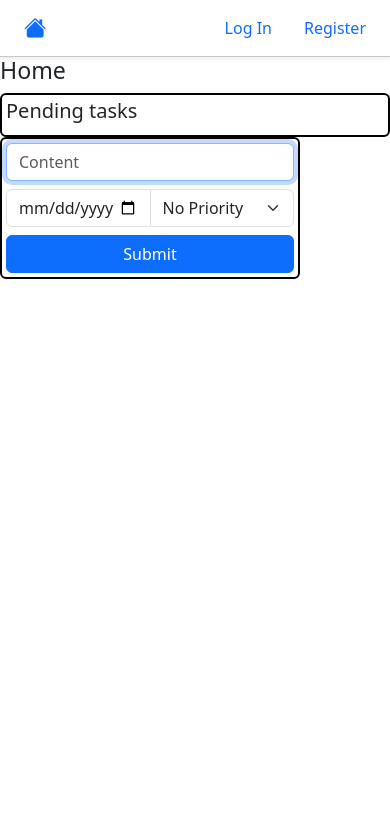
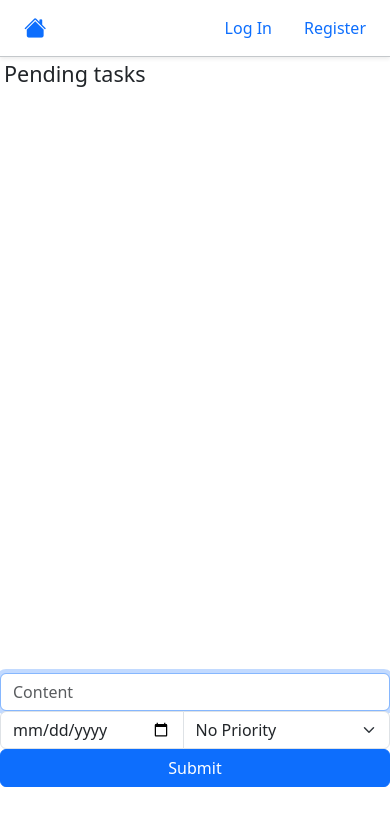
Before and after one commit to itsntme1/to-do-list-app, a Flask app: template templates/index.html in a window 390 px wide. Shown: the top 826 px of the page. Run offline with Flask 3, Linux system fonts and the light colour scheme; the template is opened without the code that fills it, so the values that code supplies are empty; some libraries are stand-ins or nearby versions.

Commit message:
feature: responsive add_box; removed borders

```diff
--- a/static/style.css
+++ b/static/style.css
@@ -10,7 +10,3 @@ a:not(.active).nav-link:hover{
 form {
     width: 300px;
 }
-
-#add_box{
-    width: 300px;
-}
--- a/templates/index.html
+++ b/templates/index.html
@@ -1,10 +1,8 @@
 {% extends 'layout.html' %}
 
 {% block body %}
-    <h3>Home</h3>
-
-    <div class="border border-black border-2 rounded p-1" id="pending_tasks">
-        <h5>Pending tasks</h5>
+    <div class="p-1" id="pending_tasks">
+        <h4>Pending tasks</h4>
         <form action="/" method="post">
             <ul class="list-group">
                 {% for task in tasks %}
@@ -19,20 +17,26 @@
         </form>
     </div>
 
-    <div class="border border-black border-2 rounded p-1" id="add_box">
+    <div class="container position-absolute bottom-0 start-50 translate-middle w-100" id="add_box">
         <form action="/" method="post" class="w-auto">
-            <div>
-                <input class="form-control" type="text" name="content" placeholder="Content" required autocomplete="off" autofocus>
-                <div class="d-flex flex-wrap input-group mt-2">
-                    <input type="date" class="form-control w-50" name="date">
-                    <select class="form-select w-50" name="priority">
-                        <option selected disabled>No Priority</option>
-                        <option value="1">Priority 1</option>
-                        <option value="2">Priority 2</option>
-                        <option value="3">Priority 3</option>
-                    </select>
+            <div class="row">
+                <div class="col-12 col-md-5 p-0 pe-md-2">
+                    <input class="form-control w-100" type="text" name="content" placeholder="Content" required autocomplete="off" autofocus>
                 </div>
-                <button class="btn btn-primary w-100 mt-2" type="submit">Submit</button>
+                <div class="col-12 col-md-5 p-0 pe-md-2">
+                    <div class="input-group w-100">
+                        <input type="date" class="form-control" name="date">
+                        <select class="form-select" name="priority">
+                            <option selected disabled>No Priority</option>
+                            <option value="1">Priority 1</option>
+                            <option value="2">Priority 2</option>
+                            <option value="3">Priority 3</option>
+                        </select>
+                    </div>
+                </div>
+                <div class="col-12 col-md-2 p-0">
+                    <button class="btn btn-primary w-100" type="submit">Submit</button>
+                </div>
             </div>
         </form>
     </div>
```
Also changed, not shown: todoapp.db.
